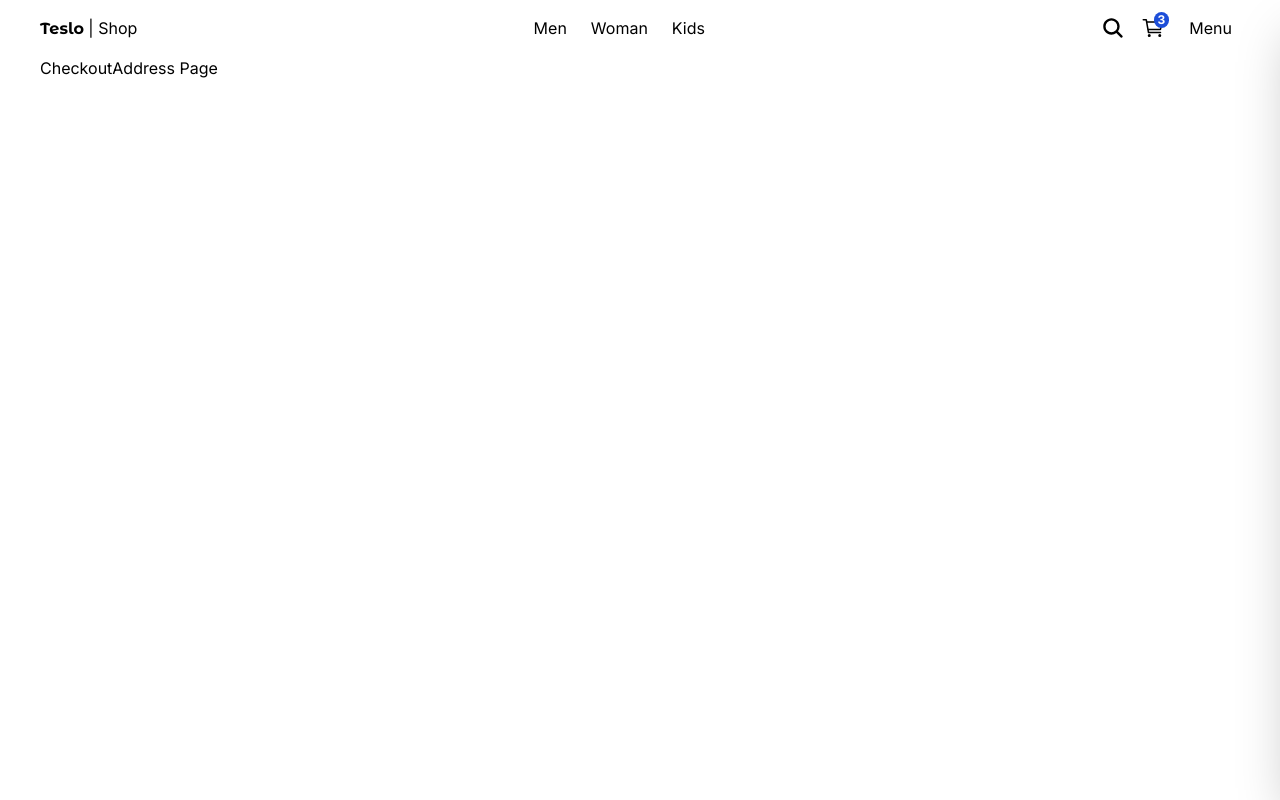
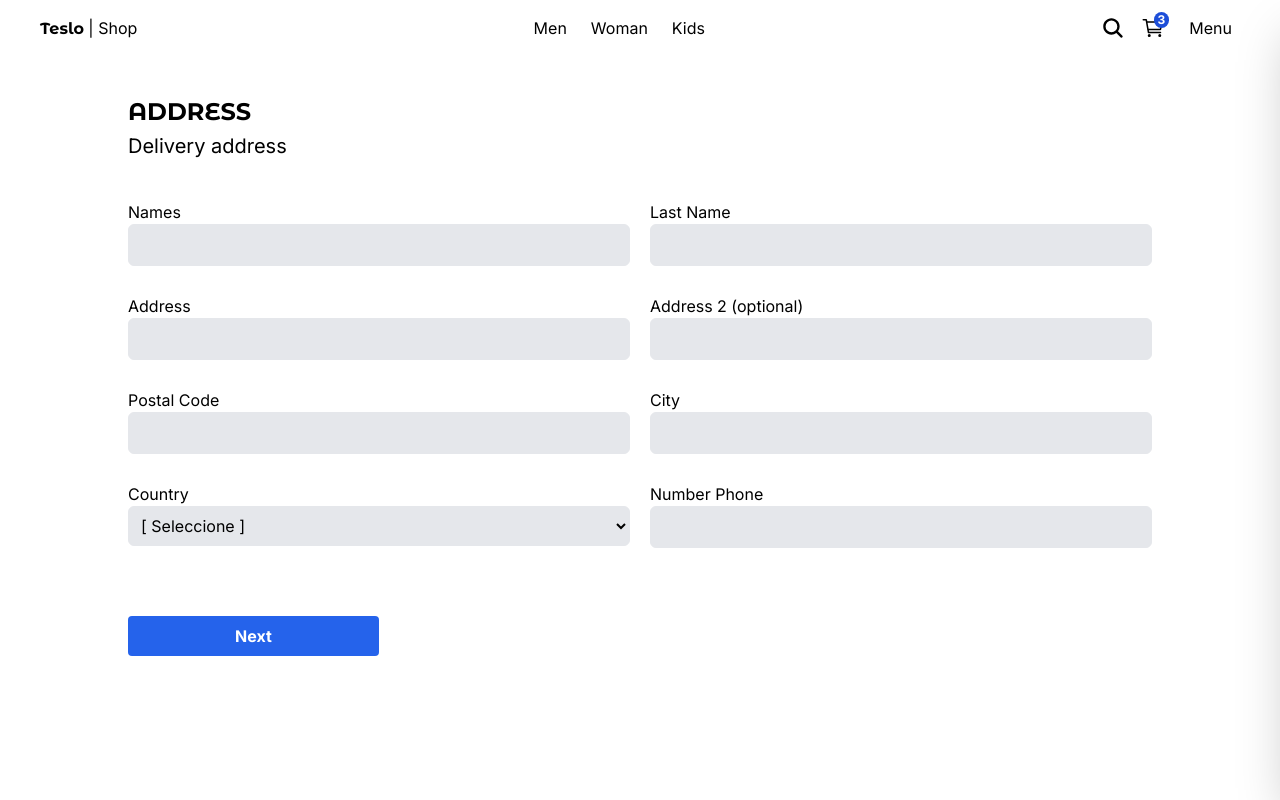
Before and after one commit to ldelacruzg/next-teslo-shop, a Next.js app: page /checkout/address in a window 1280 px wide. Built offline with nearby package versions, Linux system fonts and the light colour scheme.

Commit message:
feat: add checkout address page

```diff
--- a/src/app/(shop)/cart/page.tsx
+++ b/src/app/(shop)/cart/page.tsx
@@ -8,8 +8,8 @@ export default function CartPage() {
   return (
     <div className="flex flex-col justify-center items-center">
       <div className="flex flex-col w-full sm:w-[640px] lg:w-[1024px]">
-        <Title title={"CART"} />
-        <div className="grid grid-cols-1 lg:grid-cols-3 gap-10">
+        <Title title="CART" subtitle="Products to buy" />
+        <div className="grid grid-cols-1 lg:grid-cols-3 gap-10 mb-10">
           <div className="flex flex-col gap-8 lg:col-span-2 lg:pt-8">
             {
               products.map(product => (
--- a/src/app/(shop)/checkout/address/page.tsx
+++ b/src/app/(shop)/checkout/address/page.tsx
@@ -1,5 +1,87 @@
+import { Title } from '@/components';
+import Link from 'next/link';
+
 export default function CheckoutAddressPage() {
   return (
-    <div>CheckoutAddress Page</div>
+    <div className="flex flex-col sm:justify-center sm:items-center">
+      <div className="w-full  xl:w-[1024px] flex flex-col justify-center text-left">
+        <Title title="ADDRESS" subtitle="Delivery address" />
+        <div className="grid grid-cols-1 gap-2 sm:gap-5 sm:grid-cols-2">
+          <div className="flex flex-col mb-2">
+            <span>Names</span>
+            <input
+              type="text"
+              className="p-2 border rounded-md bg-gray-200"
+            />
+          </div>
+
+          <div className="flex flex-col mb-2">
+            <span>Last Name</span>
+            <input
+              type="text"
+              className="p-2 border rounded-md bg-gray-200"
+            />
+          </div>
+
+          <div className="flex flex-col mb-2">
+            <span>Address</span>
+            <input
+              type="text"
+              className="p-2 border rounded-md bg-gray-200"
+            />
+          </div>
+
+          <div className="flex flex-col mb-2">
+            <span>Address 2 (optional)</span>
+            <input
+              type="text"
+              className="p-2 border rounded-md bg-gray-200"
+            />
+          </div>
+
+          <div className="flex flex-col mb-2">
+            <span>Postal Code</span>
+            <input
+              type="text"
+              className="p-2 border rounded-md bg-gray-200"
+            />
+          </div>
+
+          <div className="flex flex-col mb-2">
+            <span>City</span>
+            <input
+              type="text"
+              className="p-2 border rounded-md bg-gray-200"
+            />
+          </div>
+
+          <div className="flex flex-col mb-2">
+            <span>Country</span>
+            <select
+              className="p-2 border rounded-md bg-gray-200"
+            >
+              <option value="">[ Seleccione ]</option>
+              <option value="CRI">Costa Rica</option>
+            </select>
+          </div>
+
+          <div className="flex flex-col mb-2">
+            <span>Number Phone</span>
+            <input
+              type="text"
+              className="p-2 border rounded-md bg-gray-200"
+            />
+          </div>
+
+          <div className="flex flex-col mb-2 sm:mt-10">
+            <Link
+              href='/checkout'
+              className="btn-primary flex w-full sm:w-1/2 justify-center font-bold">
+              Next
+            </Link>
+          </div>
+        </div>
+      </div>
+    </div>
   );
 }
```
